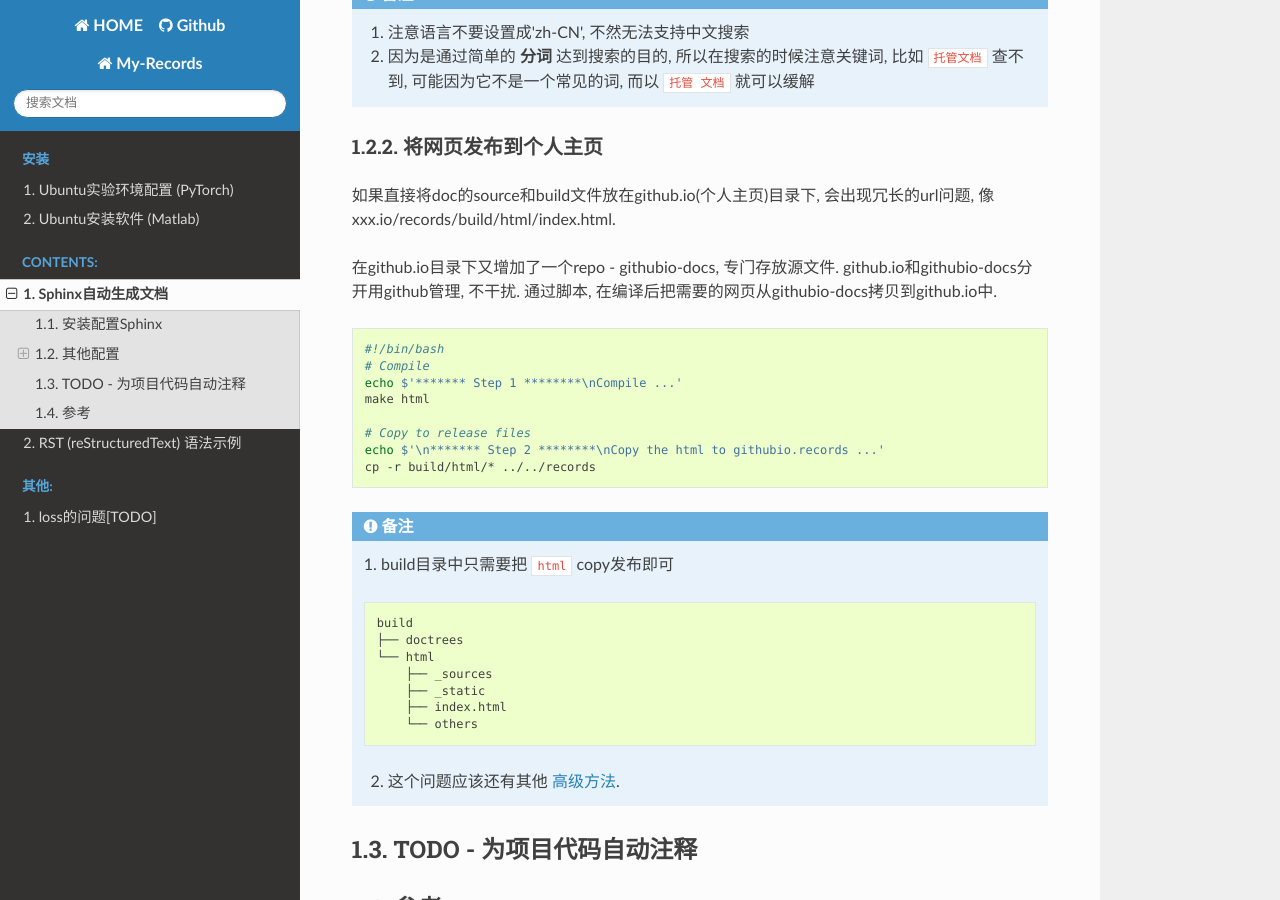
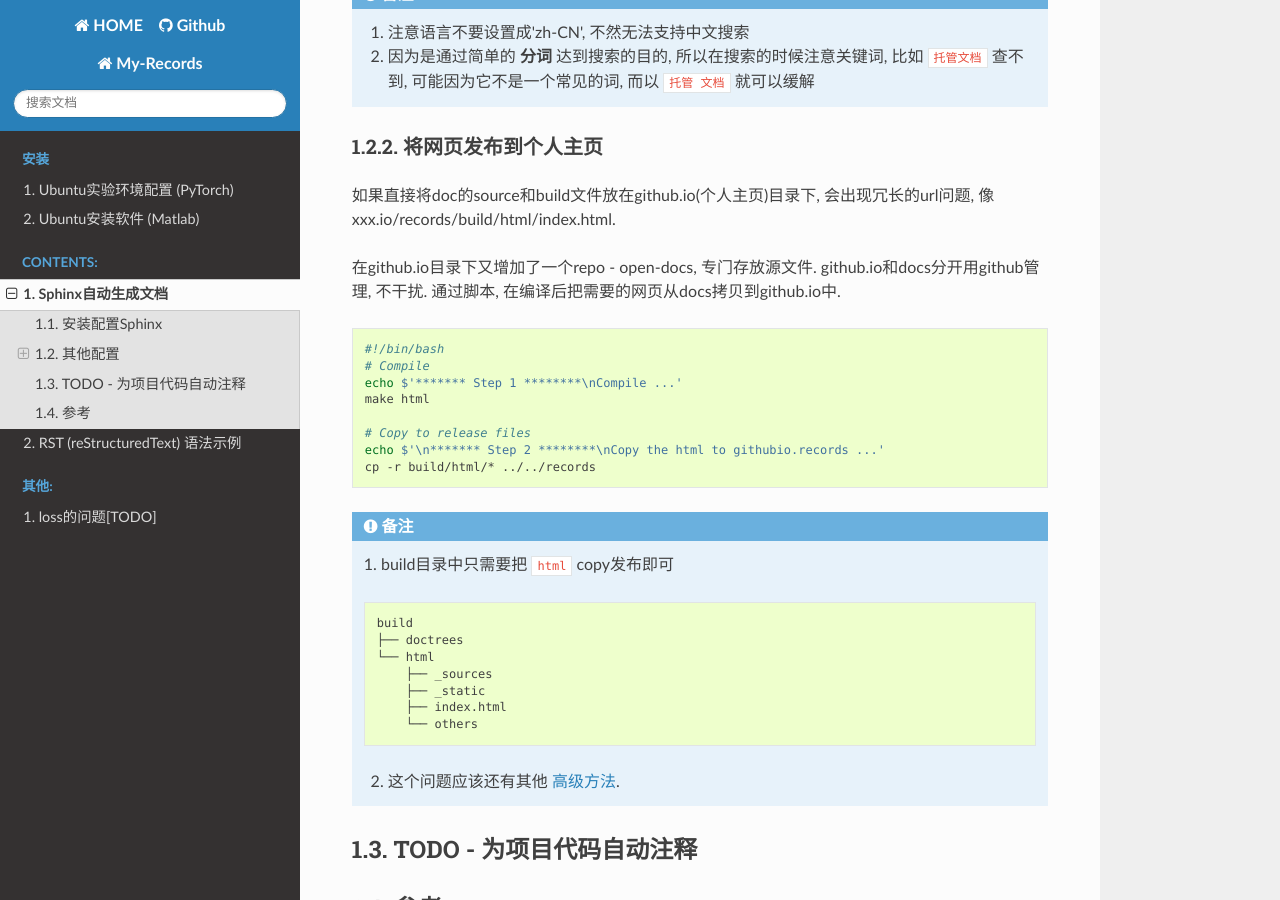
Before and after one commit to xinntao/open-docs, a Sphinx documentation site: the page built from records-docs/source/sphinx_doc.rst, in a window 1280 px wide and 900 px high, scrolled down 1637 px. Built offline with Sphinx 7.4.7 and the Read the Docs theme 2.0.0, drawn with Linux system fonts in a browser that asks for light colours.

Commit message:
change to open-docs

```diff
--- a/open-videorestoration-docs/source/_templates/layout.html
+++ b/open-videorestoration-docs/source/_templates/layout.html
@@ -22,7 +22,7 @@
 {% block sidebartitle %}
 
 <a href="https://xinntao.github.io/" class="icon icon-home" style="font-size:16px;color:#ffffff"> HOME</a>
-<a href="https://github.com/xinntao/githubio-docs" class="fa fa-github" style="font-size:16px;color:#ffffff"> Github</a>
+<a href="https://github.com/xinntao/open-docs" class="fa fa-github" style="font-size:16px;color:#ffffff"> Github</a>
 {{ super() }}
 
 
--- a/open-videorestoration-docs/source/index.rst
+++ b/open-videorestoration-docs/source/index.rst
@@ -23,7 +23,7 @@
 
 **Under Construction** .
 
-Welcome to contribute in `Github <https://github.com/xinntao/githubio-docs>`_.
+Welcome to contribute in `Github <https://github.com/xinntao/open-docs>`_.
 
 .. toctree::
     :numbered:
--- a/records-docs/source/_templates/layout.html
+++ b/records-docs/source/_templates/layout.html
@@ -3,7 +3,7 @@
 {% block sidebartitle %}
 
 <a href="https://xinntao.github.io/" class="icon icon-home" style="font-size:16px;color:#ffffff"> HOME</a>
-<a href="https://github.com/xinntao/githubio-docs" class="fa fa-github" style="font-size:16px;color:#ffffff"> Github</a>
+<a href="https://github.com/xinntao/open-docs" class="fa fa-github" style="font-size:16px;color:#ffffff"> Github</a>
 {{ super() }}
 
 
--- a/records-docs/source/index.rst
+++ b/records-docs/source/index.rst
@@ -21,7 +21,7 @@
 Welcome to My-Records!
 ======================================
 
-记录一些平时遇到的问题和解决方案. 欢迎在 `Github <https://github.com/xinntao/githubio-docs>`_ 贡献.
+记录一些平时遇到的问题和解决方案. 欢迎在 `Github <https://github.com/xinntao/open-docs>`_ 贡献.
 
 .. toctree::
    :numbered:
--- a/records-docs/source/sphinx_doc.rst
+++ b/records-docs/source/sphinx_doc.rst
@@ -68,8 +68,8 @@
 --------------------
 如果直接将doc的source和build文件放在github.io(个人主页)目录下, 会出现冗长的url问题, 像 xxx.io/records/build/html/index.html.
 
-在github.io目录下又增加了一个repo - githubio-docs, 专门存放源文件.
-github.io和githubio-docs分开用github管理, 不干扰. 通过脚本, 在编译后把需要的网页从githubio-docs拷贝到github.io中.
+在github.io目录下又增加了一个repo - open-docs, 专门存放源文件.
+github.io和docs分开用github管理, 不干扰. 通过脚本, 在编译后把需要的网页从docs拷贝到github.io中.
 
 .. code-block:: sh
 
```
Also changed, not shown: other parts of records-docs/source/sphinx_doc.rst (+1 -1 lines).
